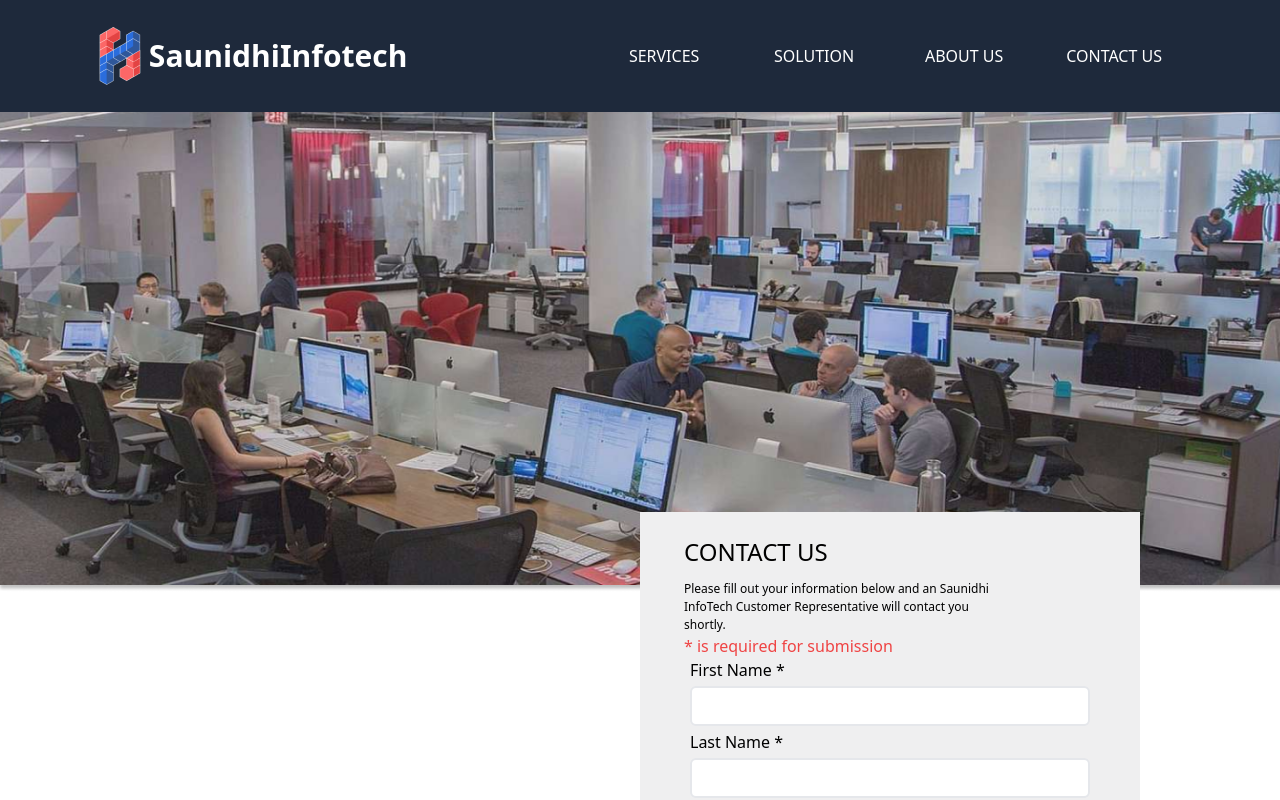
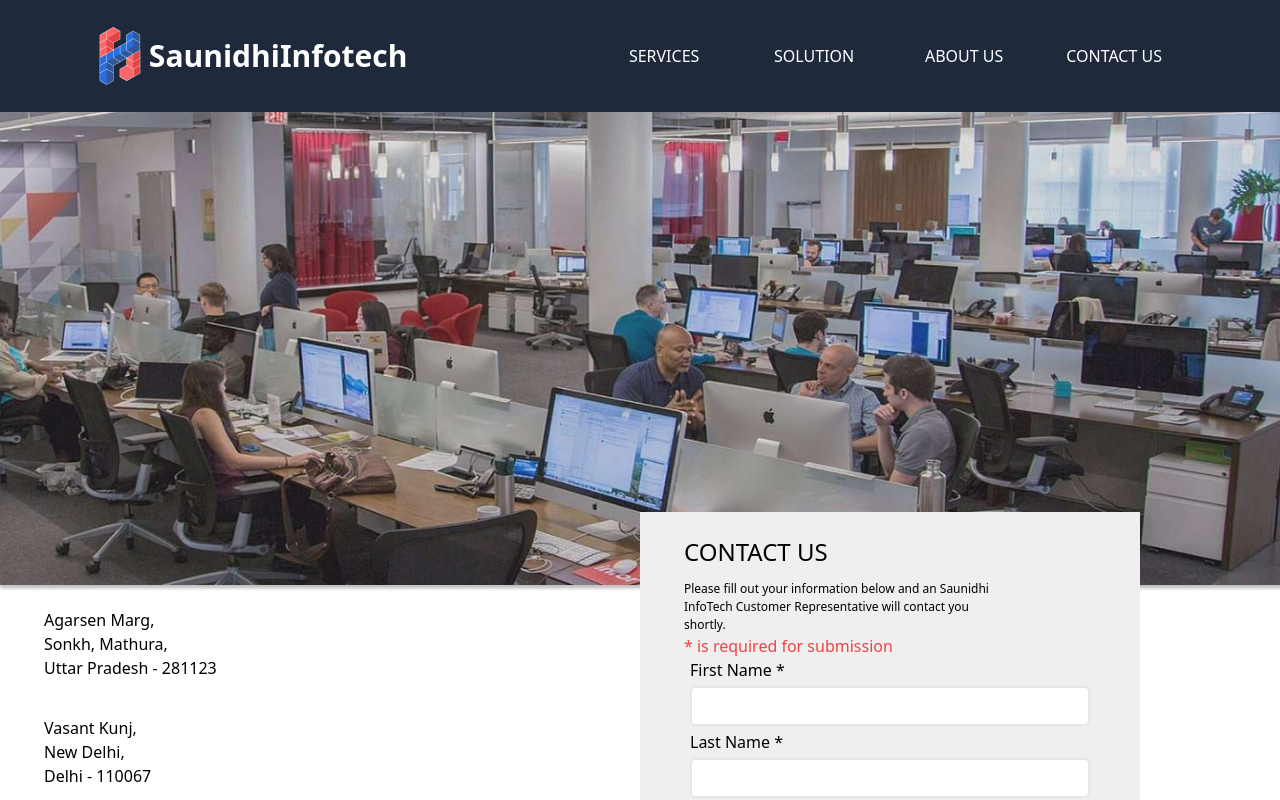
Before and after one commit to saunidhi/saunidhi_infotech, a React (Create React App) app: page /contact in a window 1280 px wide. Shown: the top 800 px of the page. Built offline with nearby package versions, Linux system fonts and the light colour scheme; no server answers.

Commit message:
set address in contact us page

```diff
--- a/src/Components/Pages/ContectUs/ContectUsInfo.jsx
+++ b/src/Components/Pages/ContectUs/ContectUsInfo.jsx
@@ -18,11 +18,11 @@ function ContectUsInfo() {
 
           <h1 className=" text-2xl py-2">{BaseAPi?.Heading_2}</h1>
 
-          <p className=' w-[230px] pb-5'>{BaseAPi?.Address}</p>
+          <p className=' w-[230px] pb-5'>Agarsen Marg,<br /> Sonkh, Mathura, <br /> Uttar Pradesh - 281123</p>
 
           <h1 className=" text-2xl py-2">{BaseAPi?.Heading_3}</h1>
 
-          <p className=' w-[230px] '>{BaseAPi?.Address_2}</p>
+          <p className=' w-[230px] '>Vasant Kunj,<br/>New Delhi,<br/>Delhi - 110067</p>
 
         </div>
 
```
